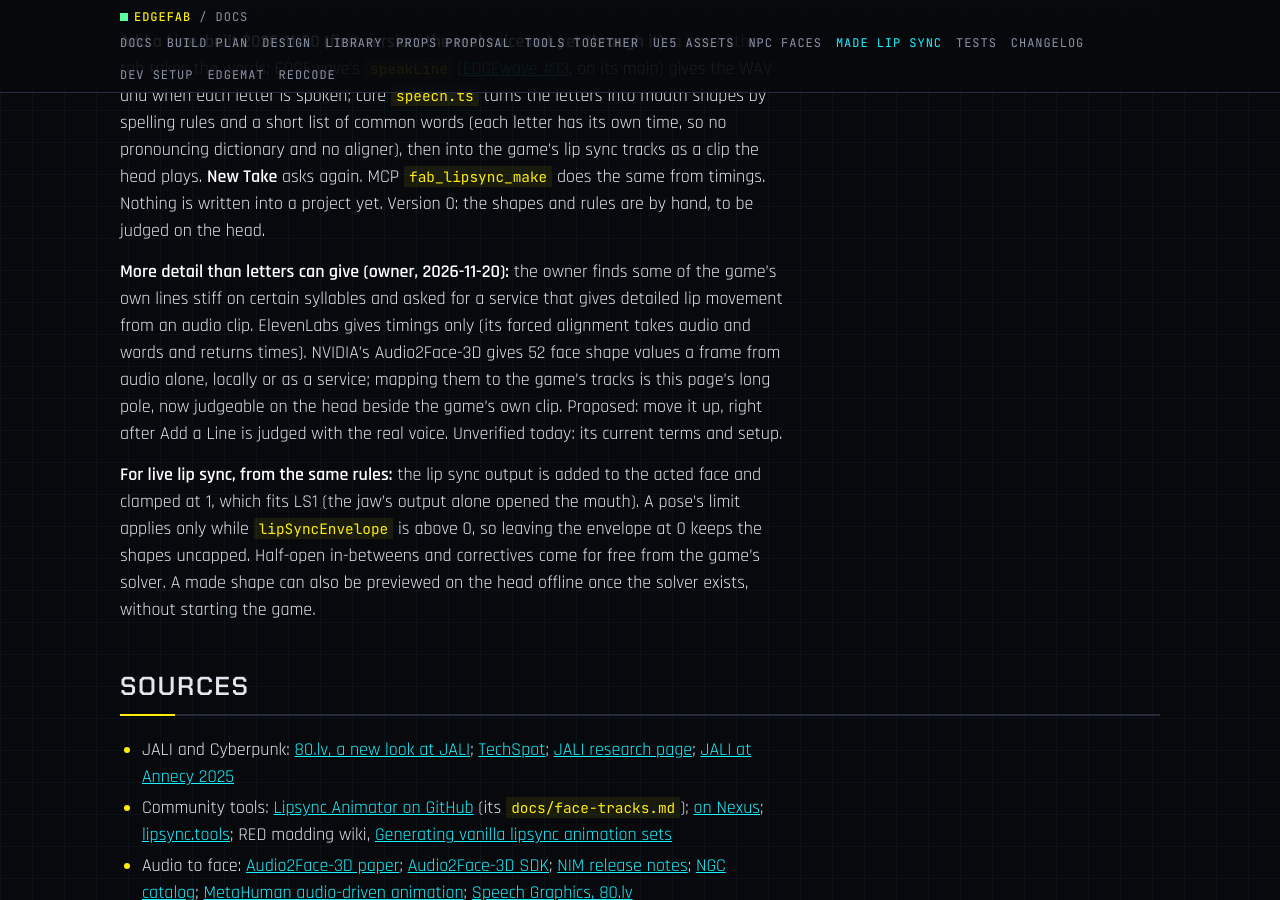
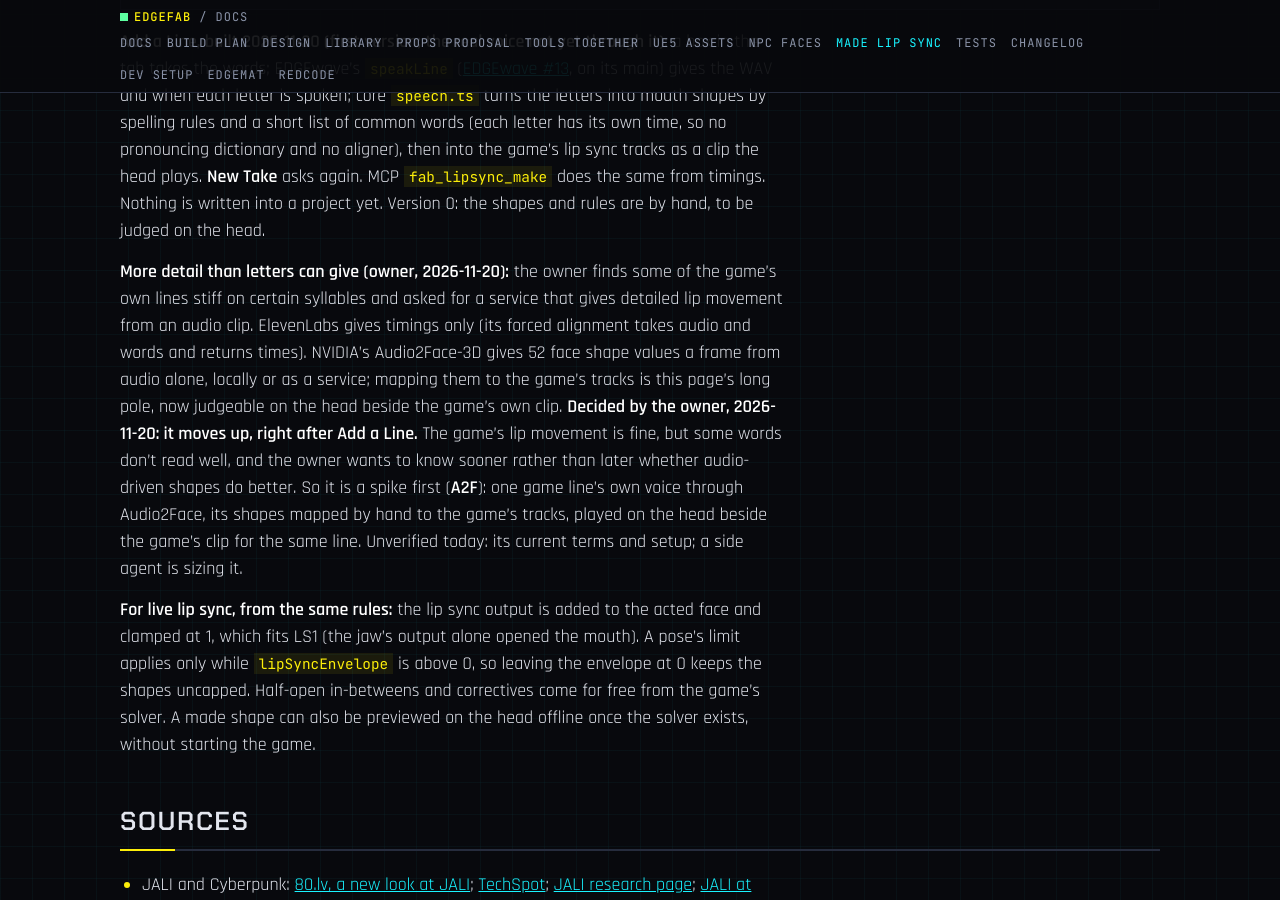
Before and after one commit to Edgemodders/EDGEfab, a Jekyll site: the page built from docs/lipsync.md, in a window 1280 px wide and 900 px high, scrolled down 22066 px. Built offline with Jekyll 4.4.1, drawn with Linux system fonts in a browser that asks for light colours.

Commit message:
Lip sync: Audio2Face moves up, right after Add a Line, as a spike first (owner)
Co-Authored-By: Claude Fable 5.2 <noreply@anthropic.com>

```diff
--- a/docs/lipsync.md
+++ b/docs/lipsync.md
@@ -396,7 +396,7 @@ The owner asked on 2026-11-20 whether the tab will show the character's head spe
 
 **Add a Line, built 2026-11-20 (first version; the real voice not yet through it):** a box in the tab takes the words; EDGEwave's `speakLine` ([EDGEwave #13](https://github.com/Edgemodders/EDGEwave/issues/13), on its main) gives the WAV and when each letter is spoken; core `speech.ts` turns the letters into mouth shapes by spelling rules and a short list of common words (each letter has its own time, so no pronouncing dictionary and no aligner), then into the game's lip sync tracks as a clip the head plays. **New Take** asks again. MCP `fab_lipsync_make` does the same from timings. Nothing is written into a project yet. Version 0: the shapes and rules are by hand, to be judged on the head.
 
-**More detail than letters can give (owner, 2026-11-20):** the owner finds some of the game's own lines stiff on certain syllables and asked for a service that gives detailed lip movement from an audio clip. ElevenLabs gives timings only (its forced alignment takes audio and words and returns times). NVIDIA's Audio2Face-3D gives 52 face shape values a frame from audio alone, locally or as a service; mapping them to the game's tracks is this page's long pole, now judgeable on the head beside the game's own clip. Proposed: move it up, right after Add a Line is judged with the real voice. Unverified today: its current terms and setup.
+**More detail than letters can give (owner, 2026-11-20):** the owner finds some of the game's own lines stiff on certain syllables and asked for a service that gives detailed lip movement from an audio clip. ElevenLabs gives timings only (its forced alignment takes audio and words and returns times). NVIDIA's Audio2Face-3D gives 52 face shape values a frame from audio alone, locally or as a service; mapping them to the game's tracks is this page's long pole, now judgeable on the head beside the game's own clip. **Decided by the owner, 2026-11-20: it moves up, right after Add a Line.** The game's lip movement is fine, but some words don't read well, and the owner wants to know sooner rather than later whether audio-driven shapes do better. So it is a spike first (**A2F**): one game line's own voice through Audio2Face, its shapes mapped by hand to the game's tracks, played on the head beside the game's clip for the same line. Unverified today: its current terms and setup; a side agent is sizing it.
 
 **For live lip sync, from the same rules:** the lip sync output is added to the acted face and clamped at 1, which fits LS1 (the jaw's output alone opened the mouth). A pose's limit applies only while `lipSyncEnvelope` is above 0, so leaving the envelope at 0 keeps the shapes uncapped. Half-open in-betweens and correctives come for free from the game's solver. A made shape can also be previewed on the head offline once the solver exists, without starting the game.
 
```
Also changed, not shown: CLAUDE.md (+1 -1 lines).
